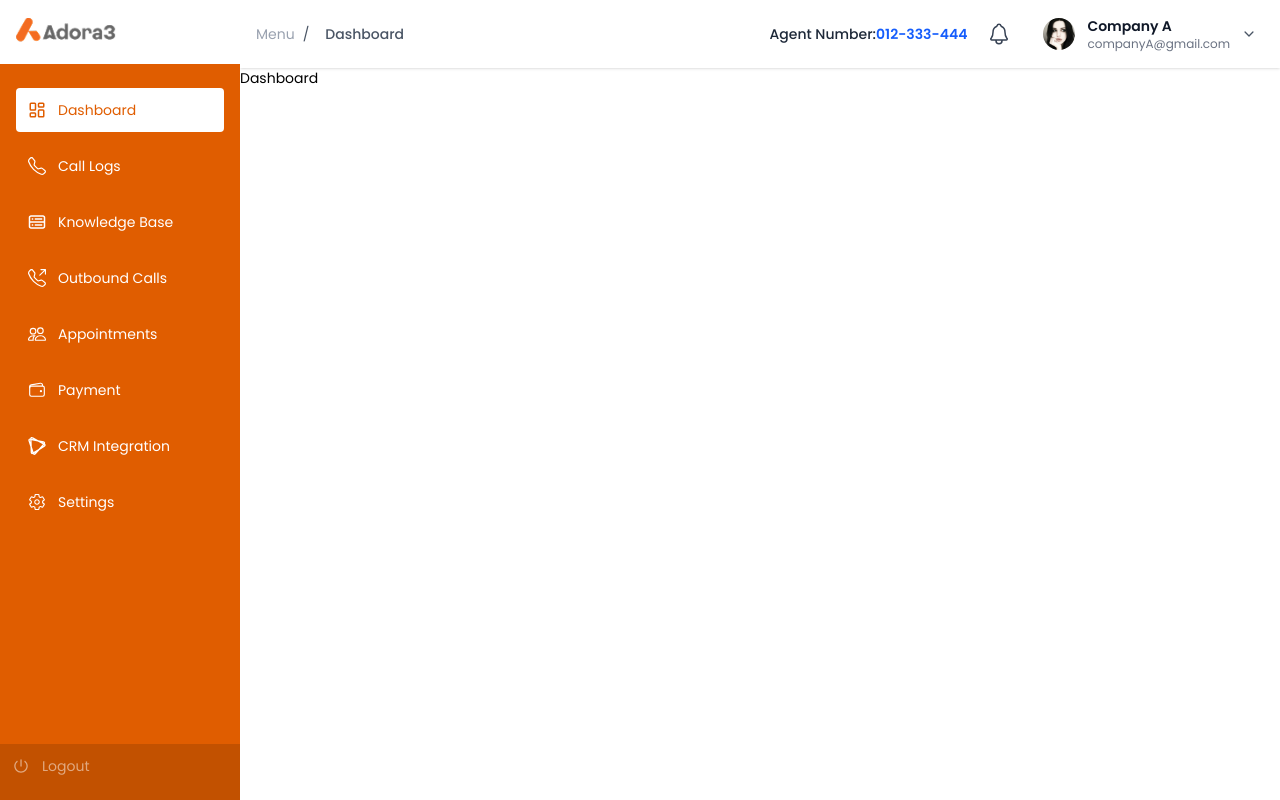
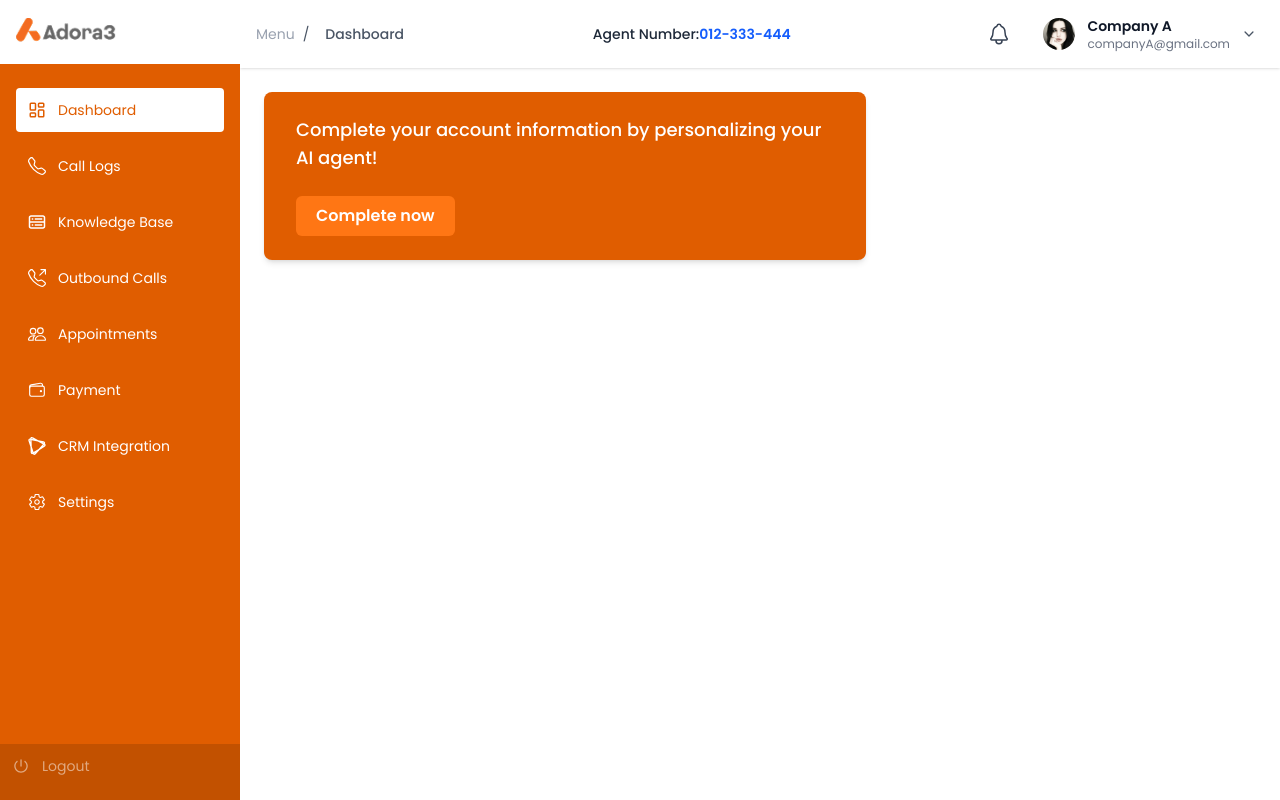
Before and after one commit to woeschild/adora3, a Next.js app: page / in a window 1280 px wide. Built offline with nearby package versions, Linux system fonts and the light colour scheme.

Commit message:
added cta

```diff
--- a/src/app/(dashboard)/page.tsx
+++ b/src/app/(dashboard)/page.tsx
@@ -1,5 +1,11 @@
+import CTA from "@/features/dashboard/components/CTA"
+
 const Dashboard =()=> {
-    return <>Dashboard</>
+    return <div className="w-full">
+        <div className="m-6">
+            <CTA />
+        </div>
+    </div>
 }
 
 export default Dashboard
--- a/src/components/navbar/Navbar.tsx
+++ b/src/components/navbar/Navbar.tsx
@@ -49,9 +49,9 @@ export function Navbar() {
   });
 
   return (
-    <header className="w-full sm:shadow-sm shadow-none px-4 py-2 flex items-center gap-3">
+    <header className="w-full sm:shadow-sm shadow-none px-4 py-2 flex items-center justify-between">
       {/* Left: Breadcrumbs (flex-1 ensures it grows, min-w-0 allows truncation) */}
-      <div className="flex-1 min-w-0">
+      <div className="min-w-0">
         <Breadcrumbs items={items} />
       </div>
 
--- /dev/null
+++ b/src/features/dashboard/components/CTA.tsx
@@ -0,0 +1,19 @@
+// components/CTA.tsx
+import Link from 'next/link';
+
+const CTA = () => {
+  return (
+    <section className="bg-[var(--accent)] max-w-[602px] text-white rounded-lg px-6 py-5 sm:px-8 sm:py-6 flex flex-col items-start gap-6 md:justify-between shadow-md">
+      <p className="text-sm sm:text-base md:text-lg font-medium mb-4 md:mb-0 max-w-xl">
+        Complete your account information by personalizing your AI agent!
+      </p>
+      <Link href="/">
+        <div className="inline-block bg-[var(--accent-light)] font-semibold text-sm sm:text-base px-5 py-2 rounded-md hover:bg-orange-200 transition-colors focus:outline-none focus-visible:ring-2 focus-visible:ring-white focus-visible:ring-offset-2 focus-visible:ring-offset-orange-600">
+          Complete now
+        </div>
+      </Link>
+    </section>
+  );
+};
+
+export default CTA;
```
